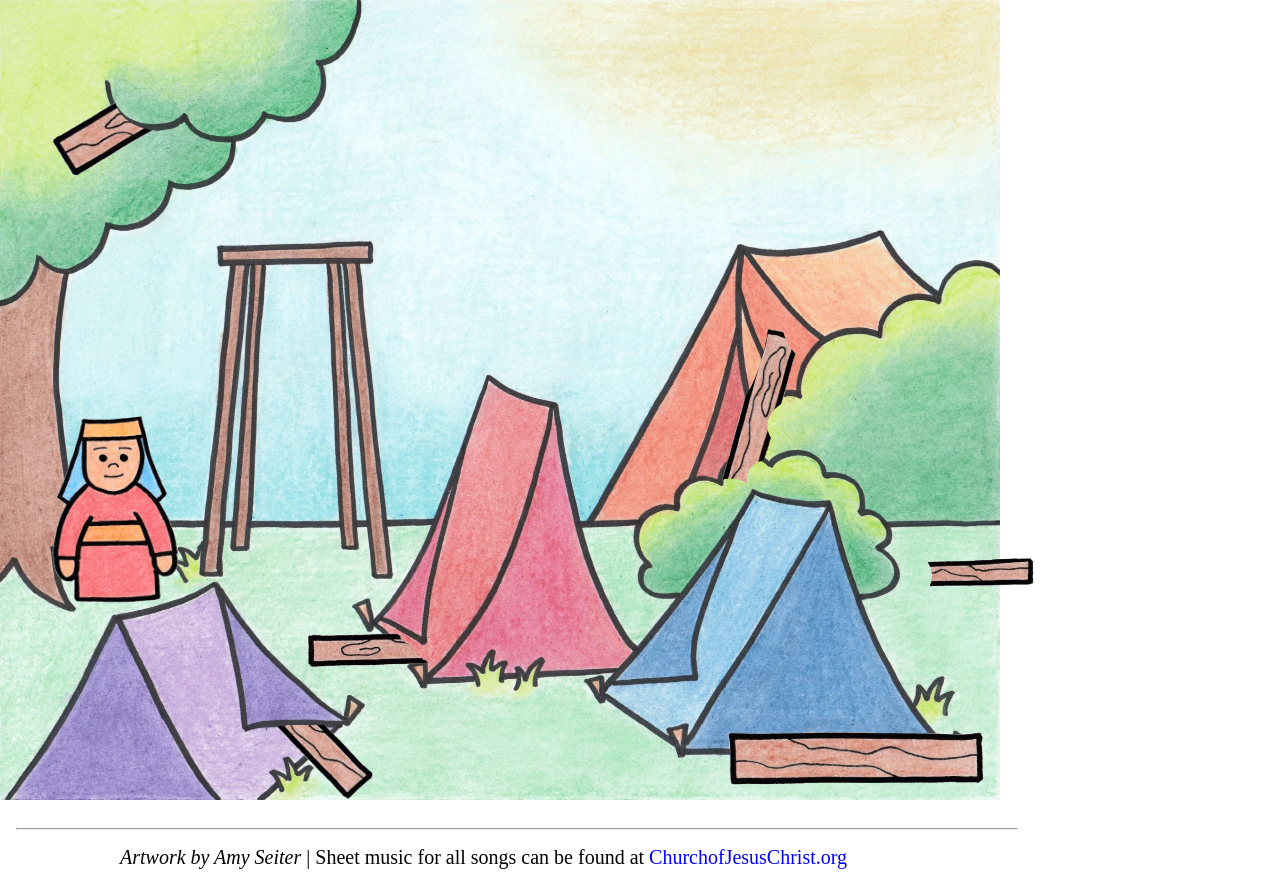
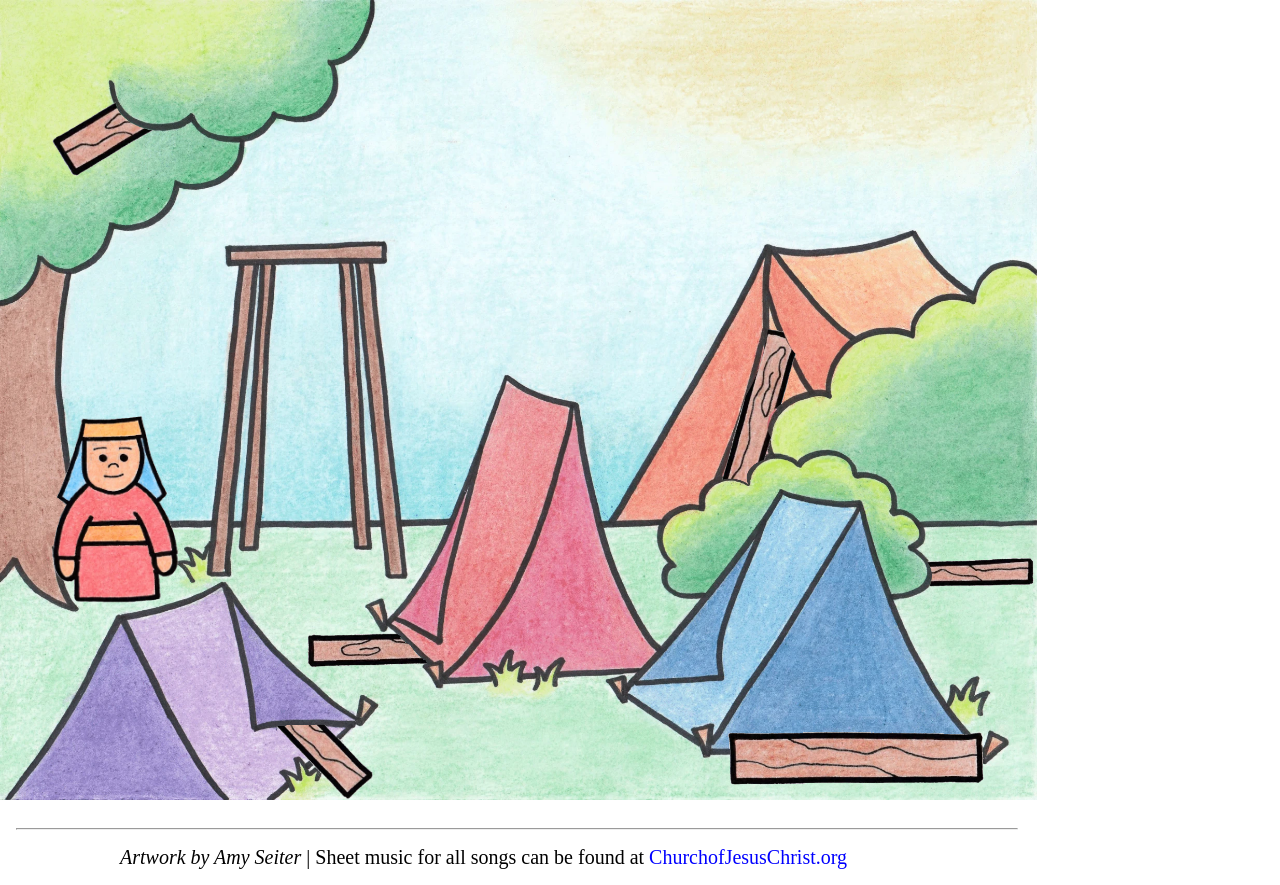
Before and after one commit to marieparker/kingbenjamin, a plain HTML site: page index.html in a window 1280 px wide. Drawn offline with nearby package versions, Linux system fonts and the light colour scheme; files whose address does not match are found by name.

Commit message:
Update styles.css

```diff
--- a/css/styles.css
+++ b/css/styles.css
@@ -1,6 +1,6 @@
 img.background {
   height: 100vh;
-  max-width: 1000px;
+  width: auto;
   margin: 0 auto;
   margin-bottom: 2vh; }
 
```
